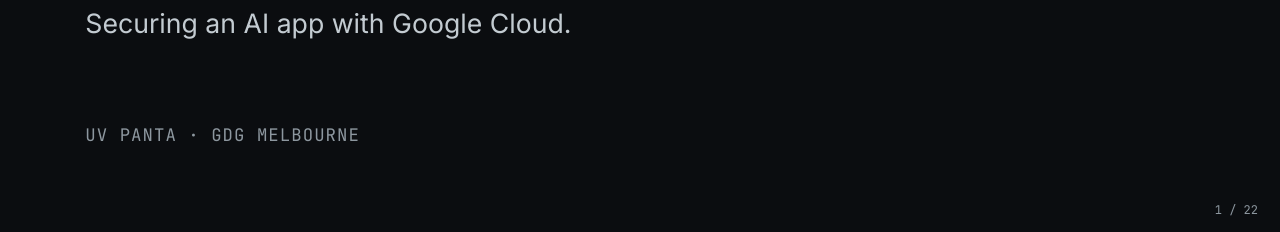
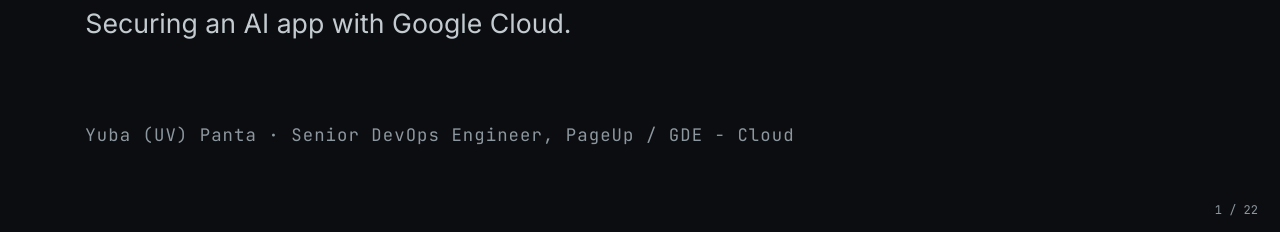
Before and after one commit to uvishere/workshop-gcp-model-armor, a plain HTML site: page presentation/presentation.html in a window 1280 px wide. Shown: the part 568-800 px from the top of the page. Drawn offline with Linux system fonts and the light colour scheme; no server answers.

Commit message:
feat: put the speaker's name and roles on the title slide

```diff
--- a/presentation/presentation.html
+++ b/presentation/presentation.html
@@ -692,7 +692,7 @@
         <section class="slide poster" id="s1">
           <div class="big">Build it.<br />Guard it.<br /><span class="green">Ship it.</span></div>
           <div class="under">Securing an AI app with Google Cloud.</div>
-          <div class="foot">UV PANTA · GDG MELBOURNE</div>
+          <div class="foot">Yuba (UV) Panta · Senior DevOps Engineer, PageUp / GDE - Cloud</div>
         </section>
 
         <!-- 2: Mission -->
```
